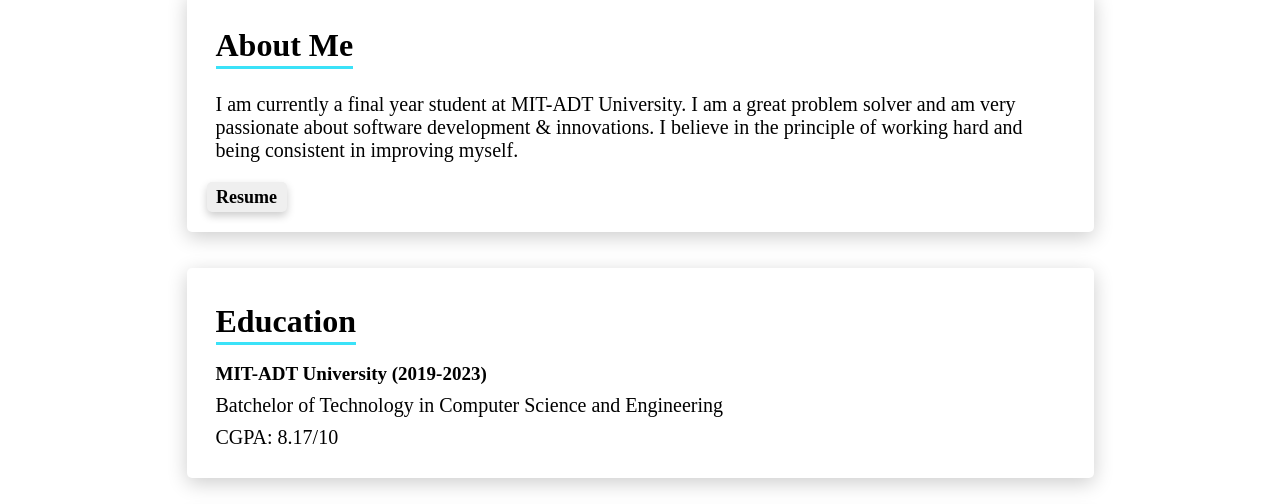
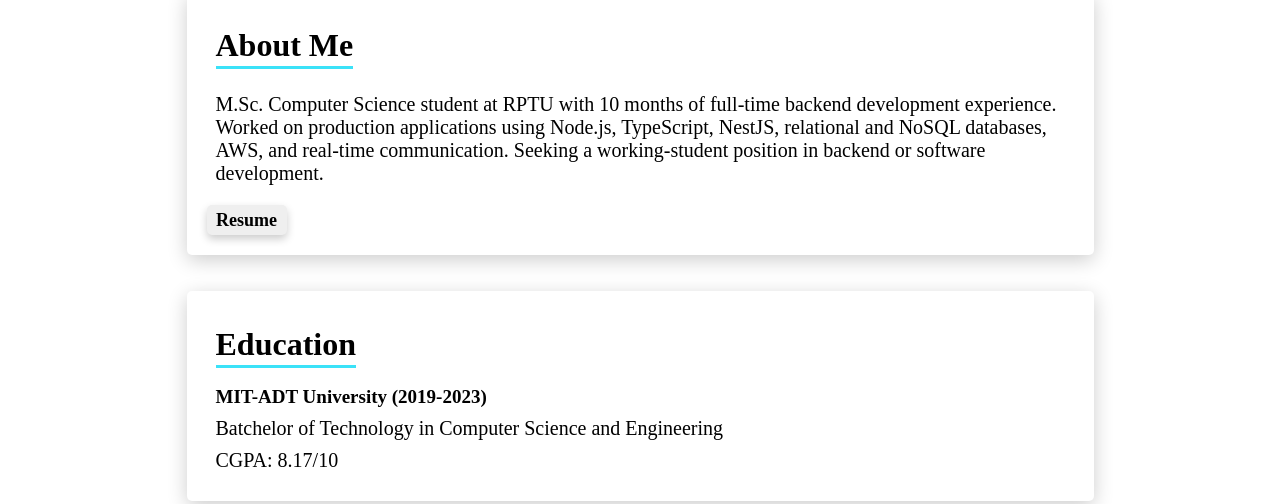
Before and after one commit to kamal-bit-0134/simplePortfolio, a plain HTML site: page index.html in a window 1280 px wide. Shown: the part 369-873 px from the top of the page. Drawn offline with Linux system fonts and the light colour scheme.

Commit message:
Update index.html

```diff
--- a/index.html
+++ b/index.html
@@ -75,7 +75,9 @@
               <h1>About Me</h1>
             </div>
             <div class="aboutDesc">
-              <p>I am currently a final year student at MIT-ADT University. I am a great problem solver and am very passionate about software development & innovations. I believe in the principle of working hard and being consistent in improving myself. </p>
+              <p>M.Sc. Computer Science student at RPTU with 10 months of full-time backend development experience. Worked on
+production applications using Node.js, TypeScript, NestJS, relational and NoSQL databases, AWS, and real-time
+communication. Seeking a working-student position in backend or software development. </p>
             </div>
             <div class="resumeBtn">
               <input type="button" value="Resume" id="resumeBtn" onclick="openResume()">
```
